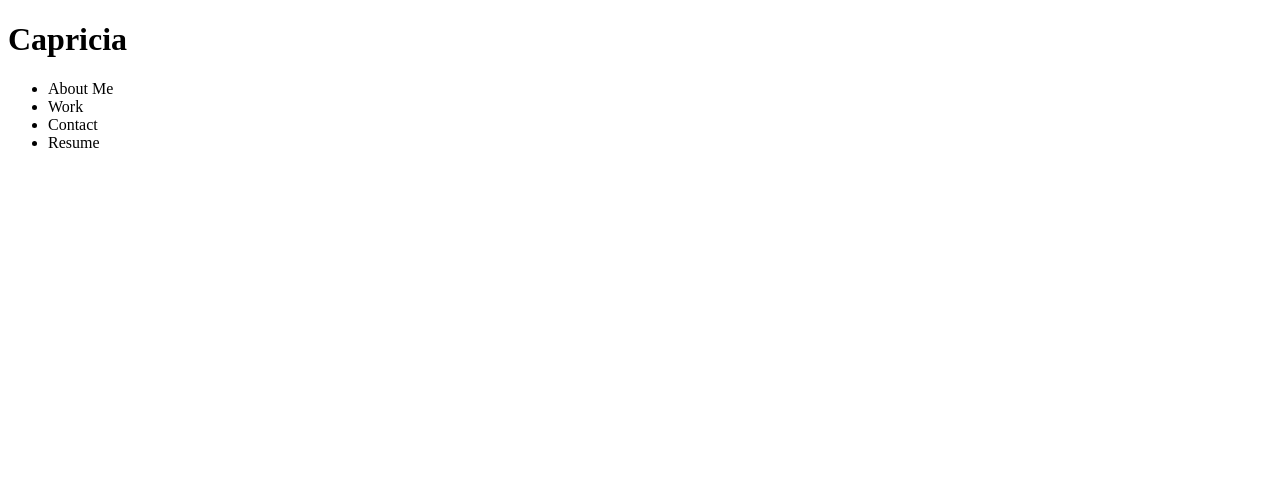
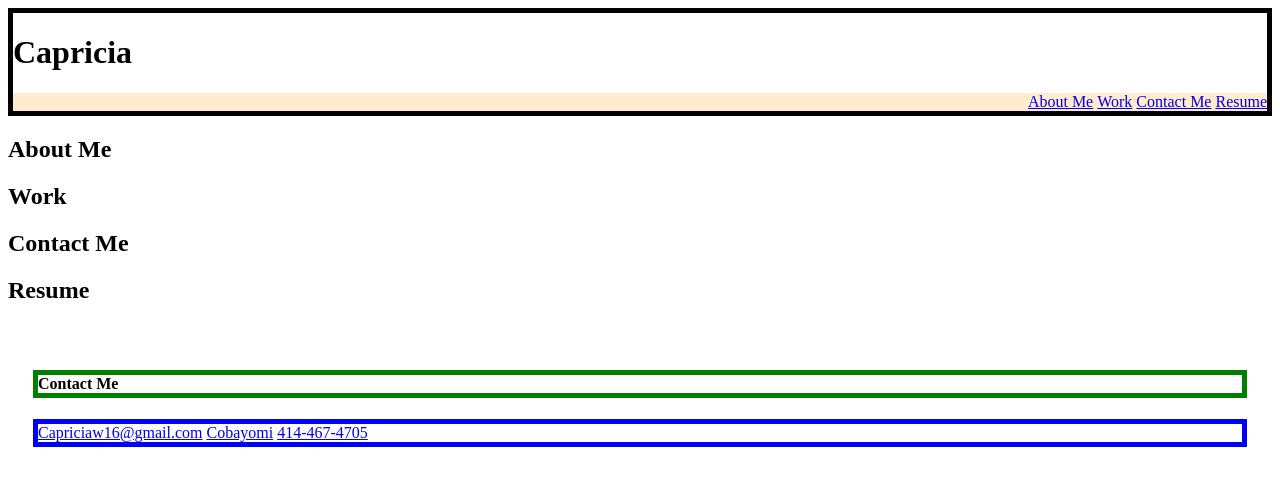
Before and after one commit to Cobayomi/profile-repo, a plain HTML site: page index.html in a window 1280 px wide. Drawn offline with Linux system fonts and the light colour scheme.

Commit message:
all info

```diff
--- a/index.html
+++ b/index.html
@@ -4,6 +4,7 @@
 <head>
     <meta charset="UTF-8">
     <title>my-profile</title>
+    <link href="./style.css"rel="stylesheet" />
 </head>
 
 
@@ -11,13 +12,53 @@
 <header>
     <h1>Capricia</h1>
     <nav>
-    <ul>
-        <li id="item-1">About Me</li>
-        <li id="item-2">Work</li>
-        <li id="item-3">Contact</li>
-        <li id="item-4">Resume</li>
-    </ul>
+        <ul>
+            <li><a href= "default.asp">About Me</a></li>
+            <li><a href= "Work.asp">Work</a></li>
+            <li><a href= "Contact Me.asp">Contact Me</a></li>
+            <li><a href= "Resume.asp">Resume</a></li>
+
+        </ul>
+
     </nav>
+
+</header>
+
+
+
+
+
+
+
+
+
+    <h2> About Me</h2>
+    <h2>Work</h2>
+    <h2>Contact Me</h2>
+    <h2>Resume</h2>
+
+
+
+
+
+
+
+
+
+
+
+
+    <footer class="footer">
+
+    <h4 class="footerh4">Contact Me</h4>
+    <ul class="footerul">
+        <li><a href="#">Capriciaw16@gmail.com</a></li>
+        <li><a href="#">Cobayomi</a></li>
+        <li><a href="#">414-467-4705</a></li>
+
+        </ul>
+    </footer>
+
 
 
 
--- a/style.css
+++ b/style.css
@@ -1,23 +1,66 @@
-header{
-    width: 100%;
-    background-color: black;
-}
+body {
+    background: rgb(112, 88, 88)
+    margin; 0
+    display:flex;
+    flex-direction:column;
+    min-height: 100vh;
+    justify-content flex-start
 
-body {
-    background: bisque;
-}
-
-h2 {
-    text-align: left;
-}
-
-ul {
-    text-align: right;
-    color:blanchedalmond;
 }
 
 li {
     display: inline;
+
+}
+
+
+ul {
     list-style-type: none;
-    font-size: 40px;
+    margin:0;
+    padding: 0;
 }
+
+header{
+    background-color: black
+    display: flex;
+    justify-content: space-between;
+    border: 5px solid black;
+}
+
+nav {
+    display: flex;
+    background-color:blanchedalmond;
+    justify-content: flex-end;
+}
+#navlist{
+    display:flex;
+
+}
+.navelement{
+    list-style: none    ;
+}
+.footer {
+    padding: 25px;
+}
+
+.footerh4 {
+    border: 5px solid green
+
+}
+.footerul {
+    border: 5px solid blue;
+}
+
+
+
+
+
+
+
+
+
+
+@media (max-width:992px) {
+    body {
+       }
+    }
```
Also changed, not shown: 1 other file.
